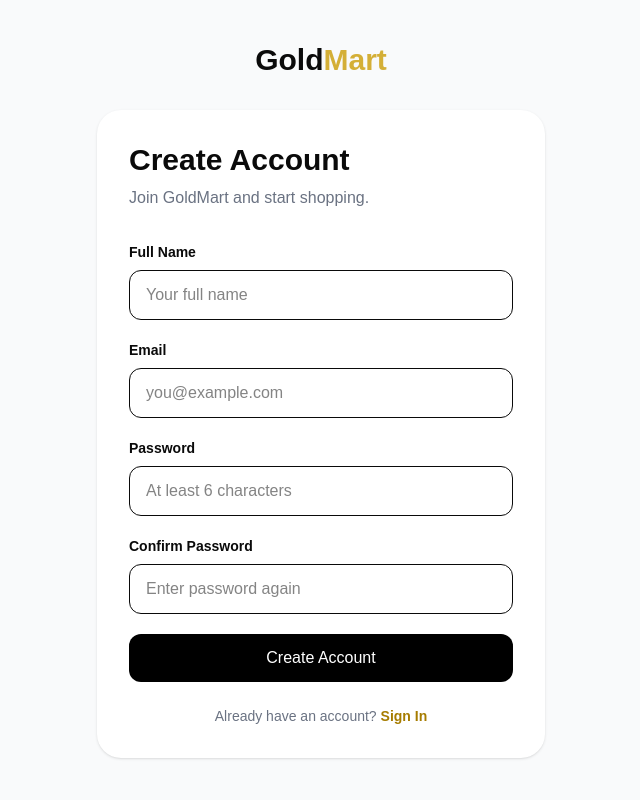
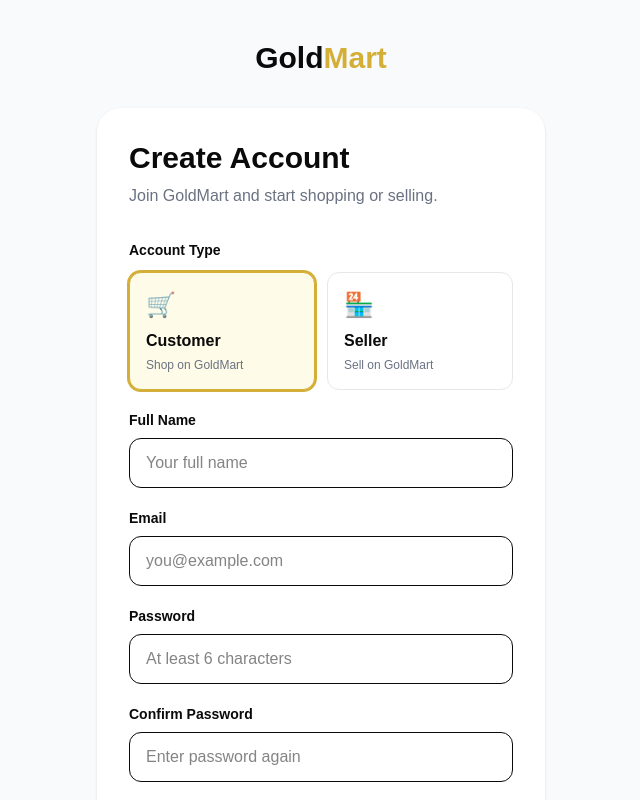
Before and after one commit to oscar1-max/Gold-mart-Ybsr, a Next.js app: page /register in a window 1280 px wide. Shown: the top 800 px of the page, without its empty margins (319-959 px from the left). Built offline with nearby package versions, Linux system fonts and the light colour scheme.

Commit message:
Enhance registration page with role selection
Added role selection for user registration and updated API call to include role.

```diff
--- a/app/register/page.tsx
+++ b/app/register/page.tsx
@@ -13,6 +13,7 @@ const [name, setName] = useState("");
   const [email, setEmail] = useState("");
   const [password, setPassword] = useState("");
   const [confirmPassword, setConfirmPassword] = useState("");
+  const [role, setRole] = useState<"customer" | "seller">("customer");
 
   const [loading, setLoading] = useState(false);
   const [error, setError] = useState("");
@@ -44,6 +45,7 @@ try {
           name,
           email,
           password,
+          role,
         }),
       });
 
@@ -53,15 +55,19 @@ try {
         throw new Error(data.message || "Registration failed.");
       }
 
-  // Save the authentication information.
+      // Save authentication information.
       localStorage.setItem("goldmart_token", data.token);
       localStorage.setItem(
         "goldmart_user",
         JSON.stringify(data.user)
       );
 
-  // New accounts currently register as customers.
+      // Send the user to the correct area.
+      if (data.user.role === "seller") {
+        router.push("/seller");
+      } else {
         router.push("/");
+      }
     } catch (error) {
       setError(
         error instanceof Error
@@ -71,7 +77,6 @@ try {
     } finally {
       setLoading(false);
     }
-
   }
 
   return (
@@ -92,7 +97,7 @@ return (
           </h1>
 
           <p className="mt-2 text-gray-500">
-        Join GoldMart and start shopping.
+            Join GoldMart and start shopping or selling.
           </p>
 
           {error && (
@@ -106,6 +111,58 @@ return (
             className="mt-8 space-y-5"
           >
 
+            {/* ACCOUNT TYPE */}
+            <div>
+              <label className="mb-3 block text-sm font-bold">
+                Account Type
+              </label>
+
+              <div className="grid grid-cols-2 gap-3">
+
+                <button
+                  type="button"
+                  onClick={() => setRole("customer")}
+                  className={`rounded-xl border p-4 text-left transition ${
+                    role === "customer"
+                      ? "border-[#D4AF37] bg-yellow-50 ring-2 ring-[#D4AF37]"
+                      : "border-gray-200 hover:border-[#D4AF37]"
+                  }`}
+                >
+                  <div className="text-2xl">🛒</div>
+
+                  <p className="mt-2 font-black">
+                    Customer
+                  </p>
+
+                  <p className="mt-1 text-xs text-gray-500">
+                    Shop on GoldMart
+                  </p>
+                </button>
+
+                <button
+                  type="button"
+                  onClick={() => setRole("seller")}
+                  className={`rounded-xl border p-4 text-left transition ${
+                    role === "seller"
+                      ? "border-[#D4AF37] bg-yellow-50 ring-2 ring-[#D4AF37]"
+                      : "border-gray-200 hover:border-[#D4AF37]"
+                  }`}
+                >
+                  <div className="text-2xl">🏪</div>
+
+                  <p className="mt-2 font-black">
+                    Seller
+                  </p>
+
+                  <p className="mt-1 text-xs text-gray-500">
+                    Sell on GoldMart
+                  </p>
+                </button>
+
+              </div>
+            </div>
+
+            {/* NAME */}
             <div>
               <label className="mb-2 block text-sm font-bold">
                 Full Name
@@ -115,12 +172,15 @@ return (
                 type="text"
                 required
                 value={name}
-            onChange={(event) => setName(event.target.value)}
+                onChange={(event) =>
+                  setName(event.target.value)
+                }
                 placeholder="Your full name"
                 className="w-full rounded-xl border px-4 py-3 outline-none focus:border-[#D4AF37]"
               />
             </div>
 
+            {/* EMAIL */}
             <div>
               <label className="mb-2 block text-sm font-bold">
                 Email
@@ -130,12 +190,15 @@ return (
                 type="email"
                 required
                 value={email}
-            onChange={(event) => setEmail(event.target.value)}
+                onChange={(event) =>
+                  setEmail(event.target.value)
+                }
                 placeholder="you@example.com"
                 className="w-full rounded-xl border px-4 py-3 outline-none focus:border-[#D4AF37]"
               />
             </div>
 
+            {/* PASSWORD */}
             <div>
               <label className="mb-2 block text-sm font-bold">
                 Password
@@ -146,12 +209,15 @@ return (
                 required
                 minLength={6}
                 value={password}
-            onChange={(event) => setPassword(event.target.value)}
+                onChange={(event) =>
+                  setPassword(event.target.value)
+                }
                 placeholder="At least 6 characters"
                 className="w-full rounded-xl border px-4 py-3 outline-none focus:border-[#D4AF37]"
               />
             </div>
 
+            {/* CONFIRM PASSWORD */}
             <div>
               <label className="mb-2 block text-sm font-bold">
                 Confirm Password
@@ -170,12 +236,17 @@ return (
               />
             </div>
 
+            {/* SUBMIT */}
             <button
               type="submit"
               disabled={loading}
               className="w-full rounded-xl bg-black py-3 font-bold text-white transition hover:bg-[#D4AF37] hover:text-black disabled:cursor-not-allowed disabled:opacity-60"
             >
-          {loading ? "Creating Account..." : "Create Account"}
+              {loading
+                ? "Creating Account..."
+                : role === "seller"
+                ? "Create Seller Account"
+                : "Create Customer Account"}
             </button>
 
           </form>
@@ -193,6 +264,5 @@ return (
         </div>
       </div>
     </main>
-
   );
   }
```
Lines whose indentation alone changed are shown as unchanged.
